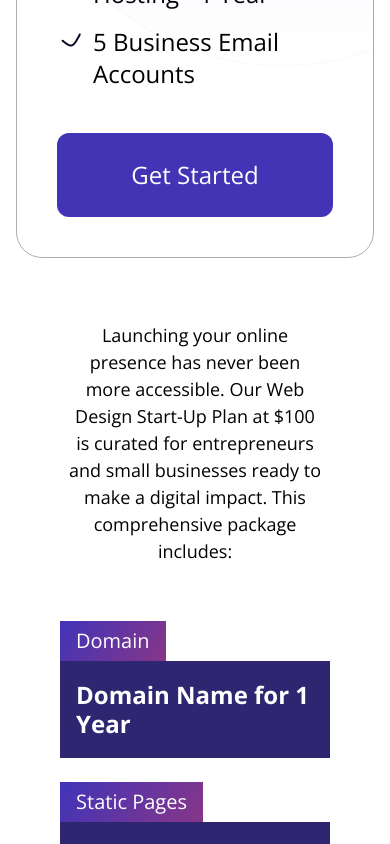
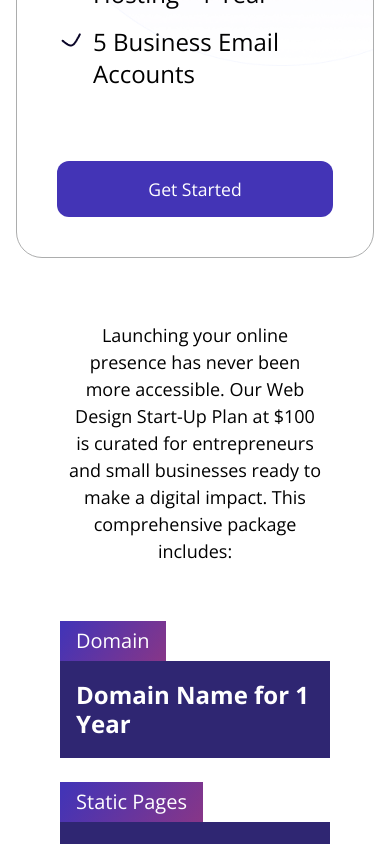
Before and after one commit to Achwak28/hiqsense.caV2, a React (Create React App) app: page / in a window 390 px wide. Shown: the part 2060-2904 px from the top of the page. Built offline with nearby package versions, Linux system fonts and the light colour scheme.

Commit message:
Update Some Styles

```diff
--- a/src/components/pages/PricingPage/ContactUs/ContactUs.css
+++ b/src/components/pages/PricingPage/ContactUs/ContactUs.css
@@ -12,9 +12,9 @@
   position: relative;
 }
 
-.pricing-contact-us .pricing-contact-right .map{
-    height: 90%;
-    width: 100%;
+.pricing-contact-us .pricing-contact-right .map {
+  height: 90%;
+  width: 100%;
 }
 
 .pricing-contact-us .pricing-contact-right .pricing-map-marker {
@@ -97,9 +97,27 @@
   color: #ef4444;
 }
 
-@media only screen and (max-width: 768px){
-    .pricing-contact-us .pricing-contact-right {
-        display: none;
-      }
-
+@media only screen and (max-width: 768px) {
+  .pricing-contact-us .pricing-contact-right {
+    display: none;
+  }
 }
+@media only screen and (max-width: 459px) {
+  .pricing-contact-us .pricing-contact-left {
+    width: 100%;
+  }
+  .pricing-contact-us .pricing-contact-left .inputs {
+    width: 100%;
+  }
+  .pricing-contact-us .pricing-contact-left .inputs input,
+  .pricing-contact-us .pricing-contact-left .inputs select {
+    width: 100%;
+  }
+  .pricing-contact-us .pricing-contact-left .pricing-contact-info {
+    justify-content: center;
+  }
+  .pricing-contact-us .pricing-contact-left .pricing-contact-info .social-info {
+    margin-right: 0.5rem;
+    margin-bottom: 0.5rem;
+  }
+}
--- a/src/components/pages/PricingPage/PricingCard/PricingCard.css
+++ b/src/components/pages/PricingPage/PricingCard/PricingCard.css
@@ -1,14 +1,17 @@
 .pricing-card-container {
   display: flex;
   justify-content: center;
-
 }
 
-.linear-gradient-bg{
-  background: linear-gradient(180deg, rgba(67, 52, 182, 0.37) 0%, rgba(159, 147, 250, 0.08) 100%),
-linear-gradient(0deg, #FFFFFF, #FFFFFF);
+.linear-gradient-bg {
+  background: linear-gradient(
+      180deg,
+      rgba(67, 52, 182, 0.37) 0%,
+      rgba(159, 147, 250, 0.08) 100%
+    ),
+    linear-gradient(0deg, #ffffff, #ffffff);
 }
-.bg-transparent{
+.bg-transparent {
   background-color: transparent !important;
 }
 
@@ -26,21 +29,19 @@ linear-gradient(0deg, #FFFFFF, #FFFFFF);
 }
 .pricing-card-container .pricing-plan-card .pricing-card-image {
   position: absolute;
-
 }
-.postion-top-right{
+.postion-top-right {
   right: 0;
   top: 10%;
 }
-.postion-right{
+.postion-right {
   right: 0;
-
 }
-.position-top{
-  top:0;
+.position-top {
+  top: 0;
   left: 0;
 }
-.position-left{
+.position-left {
   top: 0;
   left: 0;
   z-index: -1;
@@ -88,8 +89,30 @@ linear-gradient(0deg, #FFFFFF, #FFFFFF);
   line-height: 2.5rem;
 }
 @media only screen and (max-width: 768px) {
-  .bg-transparent{
-    background: linear-gradient(180deg, rgba(67, 52, 182, 0.37) 0%, rgba(156, 143, 255, 0) 100%);
-
+  .bg-transparent {
+    background: linear-gradient(
+      180deg,
+      rgba(67, 52, 182, 0.37) 0%,
+      rgba(156, 143, 255, 0) 100%
+    );
   }
 }
+
+@media only screen and (max-width: 459px) {
+  .pricing-card-container
+    .pricing-plan-card
+    .plan-card-content
+    .plan-card-btn-container
+    .plan-card-btn {
+    padding: 0.5rem 2rem;
+    font-size: 1.1rem;
+  }
+  .pricing-card-container
+  .pricing-plan-card
+  .plan-card-content
+  .plan-card-text
+  .plan-card-list
+  .plan-card-list-item {
+    font-size: 1.1rem;
+}
+}
```
